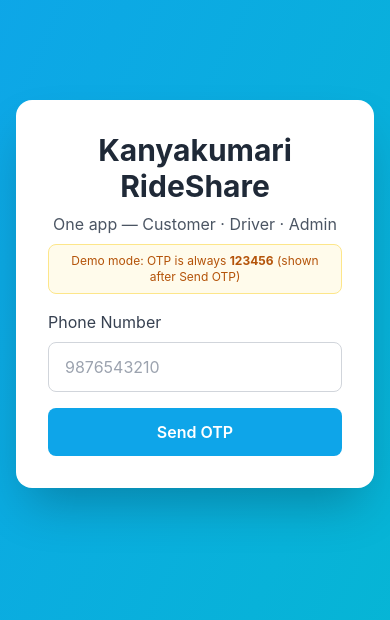
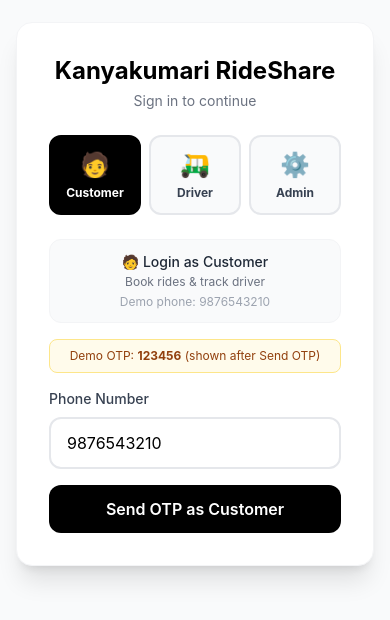
Before and after one commit to kepsivijin/Rider-app-Frontend, a React (Vite) app: page /login in a window 390 px wide. Shown: the part 128-748 px from the top of the page. Built offline with nearby package versions, Linux system fonts and the light colour scheme; no server answers.

Commit message:
Add Admin, Customer, and Driver role selector on login page
Three role buttons auto-fill demo phone numbers and route users to the
correct dashboard after OTP verification.

```diff
--- a/src/pages/Login.tsx
+++ b/src/pages/Login.tsx
@@ -6,9 +6,33 @@ import { normalizePhone } from '../utils/phone';
 import { homeForRole } from '../components/RoleRoute';
 import toast from 'react-hot-toast';
 
+type LoginRole = 'customer' | 'driver' | 'admin';
+
+const DEMO_ACCOUNTS: Record<LoginRole, { phone: string; label: string; icon: string; hint: string }> = {
+  customer: {
+    phone: '9876543210',
+    label: 'Customer',
+    icon: '🧑',
+    hint: 'Book rides & track driver',
+  },
+  driver: {
+    phone: '9876543212',
+    label: 'Driver',
+    icon: '🛺',
+    hint: 'Accept rides & earn cash',
+  },
+  admin: {
+    phone: '9876543213',
+    label: 'Admin',
+    icon: '⚙️',
+    hint: 'Manage drivers & rides',
+  },
+};
+
 const Login: React.FC = () => {
+  const [selectedRole, setSelectedRole] = useState<LoginRole>('customer');
   const [step, setStep] = useState<'phone' | 'otp' | 'register'>('phone');
-  const [phoneNumber, setPhoneNumber] = useState('');
+  const [phoneNumber, setPhoneNumber] = useState(DEMO_ACCOUNTS.customer.phone);
   const [otp, setOtp] = useState('');
   const [devOtp, setDevOtp] = useState('');
   const [fullName, setFullName] = useState('');
@@ -16,6 +40,14 @@ const Login: React.FC = () => {
   const [loading, setLoading] = useState(false);
   const navigate = useNavigate();
   const { setAuth } = useAuthStore();
+
+  const selectRole = (role: LoginRole) => {
+    setSelectedRole(role);
+    setPhoneNumber(DEMO_ACCOUNTS[role].phone);
+    setStep('phone');
+    setOtp('');
+    setDevOtp('');
+  };
 
   const handleSendOTP = async (e: React.FormEvent) => {
     e.preventDefault();
@@ -45,9 +77,16 @@ const Login: React.FC = () => {
     try {
       const phone = normalizePhone(phoneNumber);
       const response = await authAPI.verifyOTP(phone, otp.trim());
-      setAuth(response.data.user, response.data.access_token);
-      toast.success('Login successful!');
-      navigate(homeForRole(response.data.user.role));
+      const user = response.data.user;
+      setAuth(user, response.data.access_token);
+
+      if (user.role !== selectedRole) {
+        toast.error(`This phone is registered as ${user.role}. Switching to ${user.role} view.`);
+        navigate(homeForRole(user.role));
+      } else {
+        toast.success(`Welcome, ${DEMO_ACCOUNTS[selectedRole].label}!`);
+        navigate(homeForRole(user.role));
+      }
     } catch (error: any) {
       toast.error(error.response?.data?.detail || 'Invalid OTP');
     } finally {
@@ -73,36 +112,66 @@ const Login: React.FC = () => {
     }
   };
 
+  const demo = DEMO_ACCOUNTS[selectedRole];
+
   return (
-    <div className="min-h-screen flex items-center justify-center bg-gradient-to-br from-primary to-secondary p-4">
-      <div className="bg-white rounded-2xl shadow-2xl p-8 w-full max-w-md">
-        <h1 className="text-3xl font-bold text-center mb-2 text-gray-800">
-          Kanyakumari RideShare
-        </h1>
-        <p className="text-center text-gray-600 mb-2">One app — Customer · Driver · Admin</p>
-        <p className="text-center text-xs text-amber-700 bg-amber-50 border border-amber-200 rounded-lg py-2 px-3 mb-4">
-          Demo mode: OTP is always <strong>123456</strong> (shown after Send OTP)
+    <div className="min-h-screen flex items-center justify-center bg-gray-50 p-4">
+      <div className="bg-white rounded-2xl shadow-xl p-8 w-full max-w-md border border-gray-100">
+        <h1 className="text-2xl font-bold text-center mb-1">Kanyakumari RideShare</h1>
+        <p className="text-center text-gray-500 text-sm mb-6">Sign in to continue</p>
+
+        {/* Role selector */}
+        <div className="grid grid-cols-3 gap-2 mb-6">
+          {(Object.keys(DEMO_ACCOUNTS) as LoginRole[]).map((role) => {
+            const acc = DEMO_ACCOUNTS[role];
+            const active = selectedRole === role;
+            return (
+              <button
+                key={role}
+                type="button"
+                onClick={() => selectRole(role)}
+                className={`flex flex-col items-center p-3 rounded-xl border-2 transition ${
+                  active
+                    ? 'border-black bg-black text-white'
+                    : 'border-gray-200 bg-gray-50 text-gray-700 hover:border-gray-400'
+                }`}
+              >
+                <span className="text-2xl mb-1">{acc.icon}</span>
+                <span className="text-xs font-bold">{acc.label}</span>
+              </button>
+            );
+          })}
+        </div>
+
+        <div className="mb-4 p-3 rounded-xl bg-gray-50 border border-gray-100 text-center">
+          <p className="text-sm font-medium text-gray-800">{demo.icon} Login as {demo.label}</p>
+          <p className="text-xs text-gray-500 mt-0.5">{demo.hint}</p>
+          <p className="text-xs text-gray-400 mt-1">Demo phone: {demo.phone}</p>
+        </div>
+
+        <p className="text-center text-xs text-amber-800 bg-amber-50 border border-amber-200 rounded-lg py-2 px-3 mb-4">
+          Demo OTP: <strong>123456</strong> (shown after Send OTP)
         </p>
 
         {step === 'phone' && (
           <form onSubmit={handleSendOTP}>
             <div className="mb-4">
-              <label className="block text-gray-700 mb-2">Phone Number</label>
+              <label className="block text-sm font-medium text-gray-700 mb-2">Phone Number</label>
               <input
                 type="tel"
                 value={phoneNumber}
                 onChange={(e) => setPhoneNumber(e.target.value)}
-                placeholder="9876543210"
-                className="w-full px-4 py-3 border border-gray-300 rounded-lg focus:outline-none focus:ring-2 focus:ring-primary"
+                placeholder={demo.phone}
+                className="w-full px-4 py-3 border-2 border-gray-200 rounded-xl focus:outline-none focus:border-black"
                 required
               />
             </div>
             <button
               type="submit"
               disabled={loading}
-              className="w-full bg-primary text-white py-3 rounded-lg font-semibold hover:bg-primary/90 transition disabled:opacity-50"
+              className="w-full bg-black text-white py-3 rounded-xl font-semibold hover:bg-gray-900 transition disabled:opacity-50"
             >
-              {loading ? 'Sending...' : 'Send OTP'}
+              {loading ? 'Sending…' : `Send OTP as ${demo.label}`}
             </button>
           </form>
         )}
@@ -110,36 +179,36 @@ const Login: React.FC = () => {
         {step === 'otp' && (
           <form onSubmit={handleVerifyOTP}>
             {devOtp && (
-              <div className="mb-4 p-3 bg-green-50 border border-green-200 rounded-lg text-center">
-                <p className="text-sm text-green-700">Dev OTP (auto-filled)</p>
+              <div className="mb-4 p-3 bg-green-50 border border-green-200 rounded-xl text-center">
+                <p className="text-sm text-green-700">Your OTP</p>
                 <p className="text-2xl font-bold text-green-800 tracking-widest">{devOtp}</p>
               </div>
             )}
             <div className="mb-4">
-              <label className="block text-gray-700 mb-2">Enter OTP</label>
+              <label className="block text-sm font-medium text-gray-700 mb-2">Enter OTP</label>
               <input
                 type="text"
                 value={otp}
                 onChange={(e) => setOtp(e.target.value)}
                 placeholder="123456"
                 maxLength={6}
-                className="w-full px-4 py-3 border border-gray-300 rounded-lg focus:outline-none focus:ring-2 focus:ring-primary text-center text-2xl tracking-widest"
+                className="w-full px-4 py-3 border-2 border-gray-200 rounded-xl focus:outline-none focus:border-black text-center text-2xl tracking-widest"
                 required
               />
             </div>
             <button
               type="submit"
               disabled={loading}
-              className="w-full bg-primary text-white py-3 rounded-lg font-semibold hover:bg-primary/90 transition disabled:opacity-50"
+              className="w-full bg-black text-white py-3 rounded-xl font-semibold hover:bg-gray-900 transition disabled:opacity-50"
             >
-              {loading ? 'Verifying...' : 'Verify OTP'}
+              {loading ? 'Verifying…' : `Login as ${demo.label}`}
             </button>
             <button
               type="button"
               onClick={() => setStep('phone')}
-              className="w-full mt-2 text-gray-600 py-2 hover:text-gray-800"
+              className="w-full mt-2 text-gray-600 py-2 hover:text-black text-sm"
             >
-              Change Number
+              ← Change number
             </button>
           </form>
         )}
@@ -147,41 +216,41 @@ const Login: React.FC = () => {
         {step === 'register' && (
           <form onSubmit={handleRegister}>
             <div className="mb-4">
-              <label className="block text-gray-700 mb-2">Full Name</label>
+              <label className="block text-sm font-medium text-gray-700 mb-2">Full Name</label>
               <input
                 type="text"
                 value={fullName}
                 onChange={(e) => setFullName(e.target.value)}
                 placeholder="Your Name"
-                className="w-full px-4 py-3 border border-gray-300 rounded-lg focus:outline-none focus:ring-2 focus:ring-primary"
+                className="w-full px-4 py-3 border-2 border-gray-200 rounded-xl focus:outline-none focus:border-black"
                 required
               />
             </div>
             <div className="mb-4">
-              <label className="block text-gray-700 mb-2">Email (Optional)</label>
+              <label className="block text-sm font-medium text-gray-700 mb-2">Email (optional)</label>
               <input
                 type="email"
                 value={email}
                 onChange={(e) => setEmail(e.target.value)}
                 placeholder="email@example.com"
-                className="w-full px-4 py-3 border border-gray-300 rounded-lg focus:outline-none focus:ring-2 focus:ring-primary"
+                className="w-full px-4 py-3 border-2 border-gray-200 rounded-xl focus:outline-none focus:border-black"
               />
             </div>
             <div className="mb-4">
-              <label className="block text-gray-700 mb-2">Phone Number</label>
+              <label className="block text-sm font-medium text-gray-700 mb-2">Phone</label>
               <input
                 type="tel"
                 value={phoneNumber}
                 readOnly
-                className="w-full px-4 py-3 border border-gray-300 rounded-lg bg-gray-100"
+                className="w-full px-4 py-3 border-2 border-gray-200 rounded-xl bg-gray-100"
               />
             </div>
             <button
               type="submit"
               disabled={loading}
-              className="w-full bg-primary text-white py-3 rounded-lg font-semibold hover:bg-primary/90 transition disabled:opacity-50"
+              className="w-full bg-black text-white py-3 rounded-xl font-semibold disabled:opacity-50"
             >
-              {loading ? 'Registering...' : 'Register'}
+              {loading ? 'Registering…' : 'Register'}
             </button>
           </form>
         )}
```
